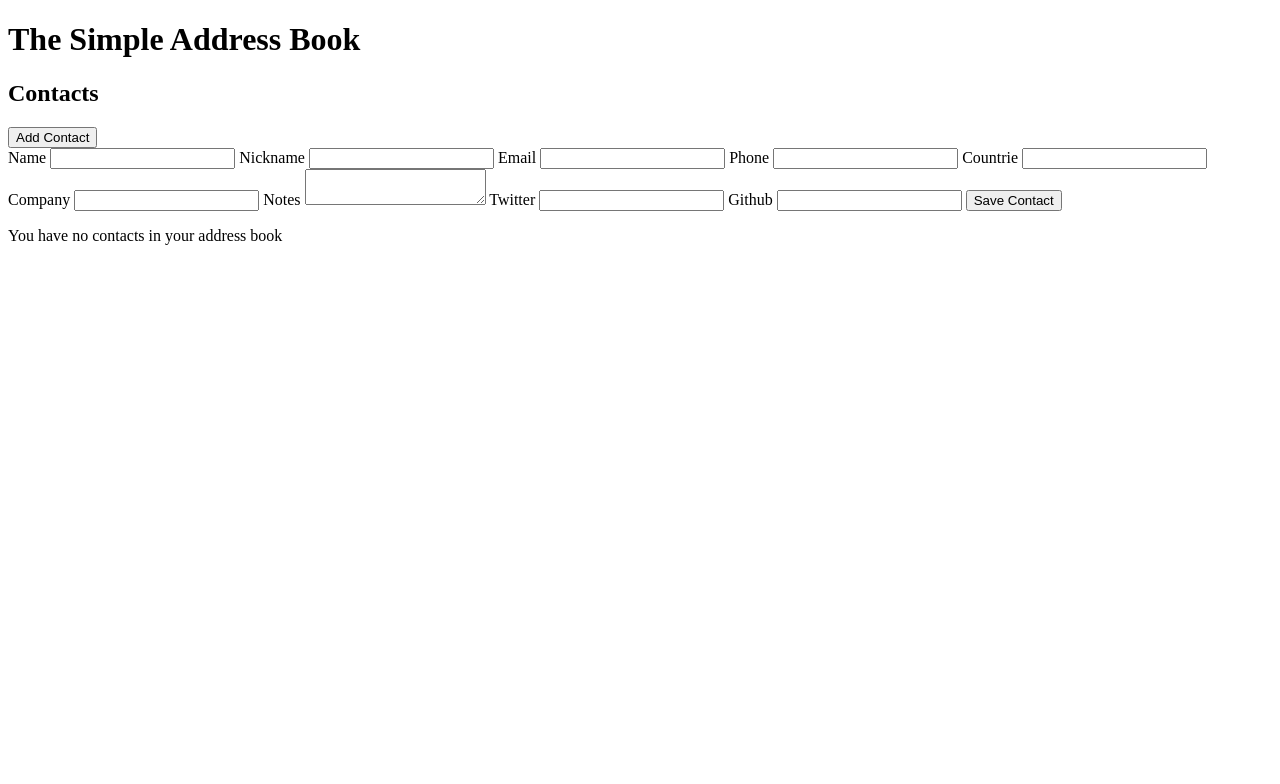
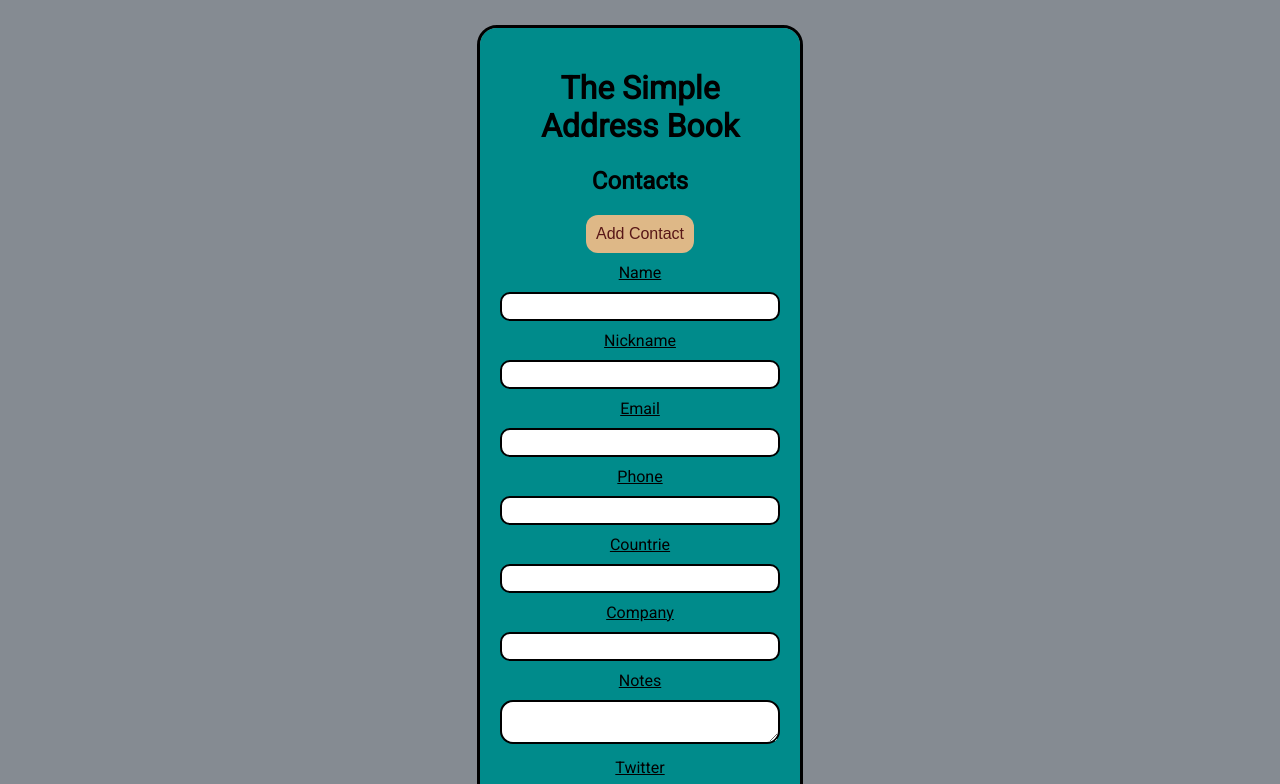
Before and after one commit to 1CIM/address_book_challenge, a website: page src/index.html in a window 1280 px wide. Both pictures are taken after a click on the button "Add Contact". Shown: the top 784 px of the page. Drawn offline with Linux system fonts and the light colour scheme.

Commit message:
Add styles and browser-sync

```diff
--- a/package.json
+++ b/package.json
@@ -11,6 +11,11 @@
   },
   "scripts": {
     "start": "superstatic src --port 3000",
+    "start:hot": "node server.js",
     "cy:open": "yarn start & cypress open"
+  },
+
+  "dependencies": {
+    "browser-sync": "^2.26.14"
   }
 }
--- a/src/assets/css/style.css
+++ b/src/assets/css/style.css
@@ -0,0 +1,55 @@
+body {
+  background-color: rgb(133, 139, 146);
+  font-family: 'Roboto', sans-serif;
+  margin: auto;
+  margin-top: 25px;
+  width: 25%;
+  border: 3px solid black;
+  padding: -20px;
+  text-align: center;
+  border-radius: 20px;
+}
+
+#main {
+  background-color: darkcyan;
+  padding: 20px;
+  border-radius: 17px;
+}
+
+input[type="email"], textarea[type='text'], input[type="text"] {
+  width: 100%;
+  padding: 5px 1px;
+  margin: 10px 0;
+  display: inline-block;
+  border: 2px solid rgb(0, 0, 0);
+  border-radius: 10px;
+  box-sizing: border-box;
+}
+
+textarea[type="text"] {
+  border-radius: 13px;
+}
+
+label{
+  text-decoration: underline black;
+}
+
+button, input[type="submit"] {
+  background-color: burlywood;
+  border: none;
+  border-radius: 12px;
+  color: rgb(88, 23, 23);
+  padding: 10px;
+  text-align: center;
+  text-decoration: none;
+  display: inline-block;
+  font-size: 16px;
+}
+
+button {
+  margin-bottom: 10px;
+}
+
+input[type="submit"] {
+  margin-top: 10px;
+}
--- a/src/index.html
+++ b/src/index.html
@@ -4,10 +4,13 @@
   <meta charset="UTF-8">
   <meta http-equiv="X-UA-Compatible" content="IE=edge">
   <meta name="viewport" content="width=device-width, initial-scale=1.0">
+  <link rel="preconnect" href="https://fonts.gstatic.com">
+  <link href="https://fonts.googleapis.com/css2?family=Roboto&display=swap" rel="stylesheet">
+  <link rel="stylesheet" href="./assets/css/style.css">
   <title>The Simple Address Book</title>
 </head>
 <body>
-  <div>
+  <div id="main" >
     <h1>The Simple Address Book</h1>
     <div>
       <h2>Contacts</h2>
```
Also changed, not shown: server.js (added, +12 -0 lines).
